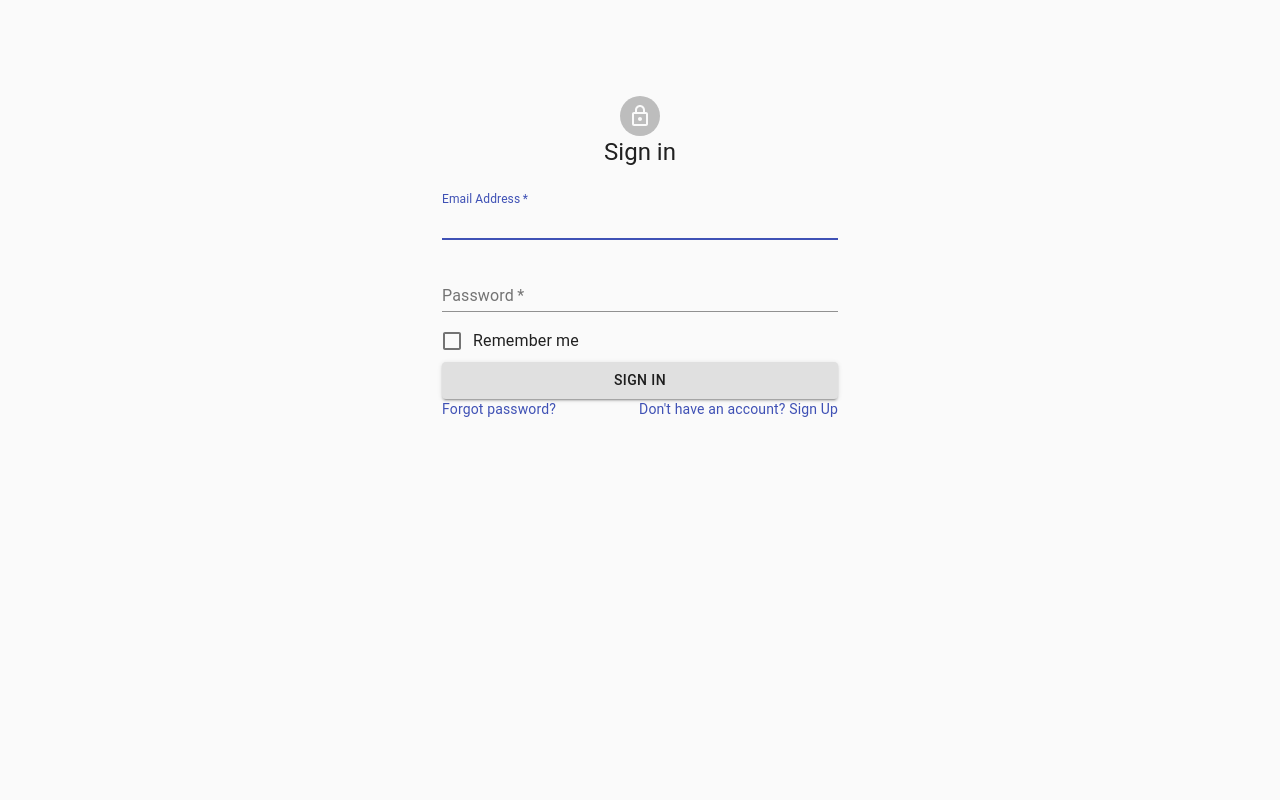
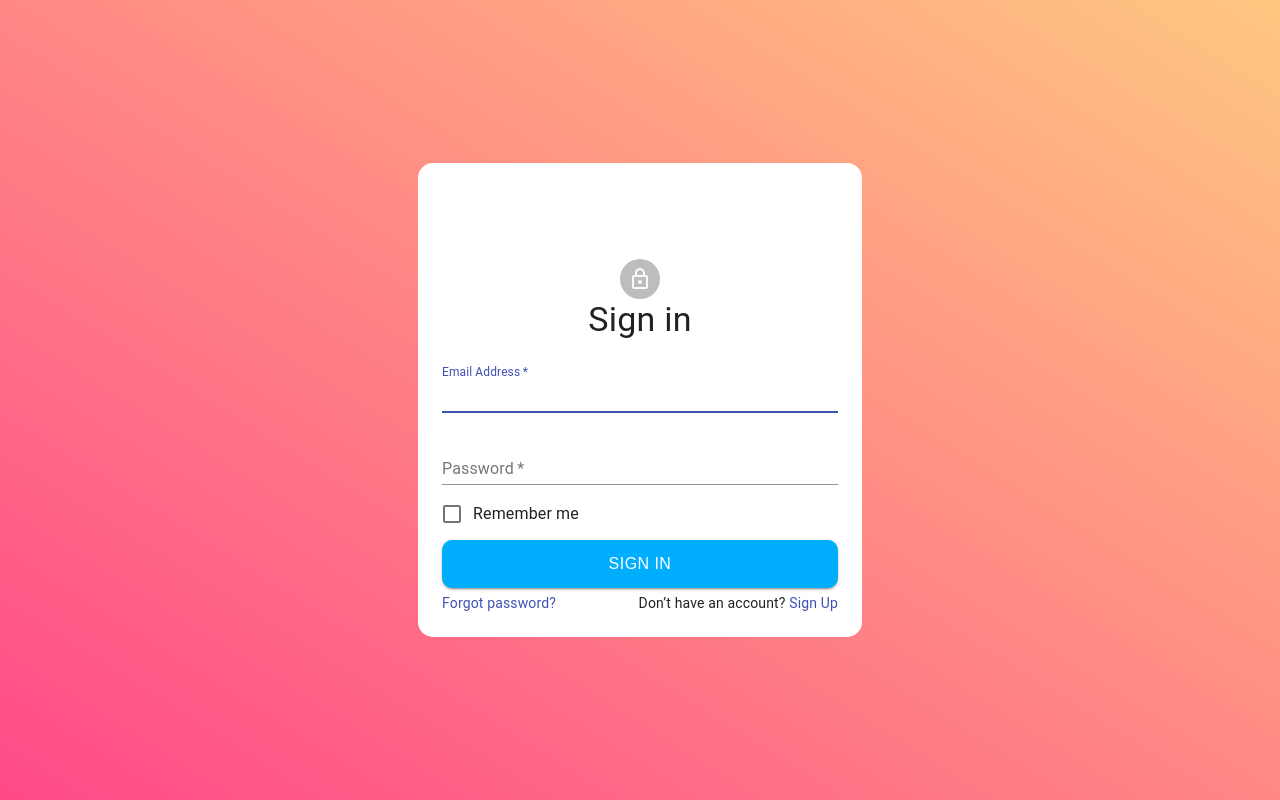
Before and after one commit to KhanggNguyen/react-ecommerce-dashboard, a React (Create React App) app: page /admin/login in a window 1280 px wide. Built offline with nearby package versions, Linux system fonts and the light colour scheme; no server answers.

Commit message:
adjust login register template

```diff
--- a/public/index.html
+++ b/public/index.html
@@ -7,7 +7,7 @@
     <meta name="theme-color" content="#000000" />
     <meta
       name="description"
-      content="Web site created using create-react-app"
+      content="a personnal ecommerce project admin dashboard using react"
     />
     <link rel="apple-touch-icon" href="%PUBLIC_URL%/logo192.png" />
     <!--
--- a/src/App.js
+++ b/src/App.js
@@ -3,8 +3,7 @@
 import { getAllCategory } from './actions/category';
 import { getAllProduct } from "./actions/product";
 import { Routes, Route, Navigate, Outlet } from "react-router-dom";
-import { Login, Register } from "./components";
-import { Dashboard, Categories, Products, Customers, Orders } from "./pages";
+import { Dashboard, Categories, Products, Customers, Orders, Login, Register } from "./pages";
 import { getAllOrders } from "./actions/order";
 import { getAllUser } from "./actions/user";
 
--- a/src/components/LoginForm/LoginForm.jsx
+++ b/src/components/LoginForm/LoginForm.jsx
@@ -1,6 +1,6 @@
 import React from "react";
 import { useDispatch, useSelector } from "react-redux";
-import { login } from '../../actions/auth';
+import { login } from "../../actions/auth";
 import {
     Avatar,
     Button,
@@ -60,9 +60,7 @@
                     <Avatar sx={{ m: 1, bgcolor: "secondary.main" }}>
                         <LockOutlined />
                     </Avatar>
-                    <Typography component="h1" variant="h5">
-                        Sign in
-                    </Typography>
+                    <Typography variant="h4">Sign in</Typography>
                     <Box
                         component="form"
                         onSubmit={handleSubmit}
@@ -100,6 +98,7 @@
                             fullWidth
                             variant="contained"
                             sx={{ mt: 3, mb: 2 }}
+                            className={classes.button}
                         >
                             Sign In
                         </Button>
@@ -110,8 +109,9 @@
                                 </Link>
                             </Grid>
                             <Grid item>
-                                <Link href='/admin/register/' variant="body2">
-                                    {"Don't have an account? Sign Up"}
+                                <span>Don&rsquo;t have an account?</span>
+                                <Link href="/admin/register" variant="body2">
+                                    {" Sign Up"}
                                 </Link>
                             </Grid>
                         </Grid>
--- a/src/components/LoginForm/styles.js
+++ b/src/components/LoginForm/styles.js
@@ -4,8 +4,27 @@
     toolbar: theme.mixins.toolbar,
     content: {
         flexGrow: 1,
-        backgroundColor: theme.palette.background.default,
         padding: theme.spacing(3),
+        backgroundColor: "#FFF",
+        borderRadius: "15px",
     },
     container: {},
+    button:{
+        borderRadius: "10px",
+        color: "white",
+        padding: "10px",
+        margin: "5px 0",
+        outline: "none",
+        fontFamily: `"Poppins", sans-serif`,
+        fontSize: "1rem",
+        textAlign: "center",
+        width: "100%",
+        backgroundColor: "#00aefd",
+        display: "flex",
+        alignItems: "center",
+        justifyContent: "center",
+        "&:hover": {
+            backgroundColor: "#00aefe",
+        }
+    }
 }));
--- a/src/components/RegisterForm/RegisterForm.jsx
+++ b/src/components/RegisterForm/RegisterForm.jsx
@@ -65,7 +65,7 @@
     };
 
     return (
-        <Container component="main" maxWidth="xs">
+        <Container component="main" maxWidth="xs" className={classes.content}>
             <div className={classes.toolbar} />
             <CssBaseline />
             <Box
@@ -79,7 +79,7 @@
                 <Avatar sx={{ m: 1, bgcolor: "secondary.main" }}>
                     <LockOutlined />
                 </Avatar>
-                <Typography component="h1" variant="h5">
+                <Typography variant="h4">
                     Sign up
                 </Typography>
                 <Box
@@ -181,24 +181,13 @@
                                 autoComplete="new-password"
                             />
                         </Grid>
-                        <Grid item xs={12}>
-                            <FormControlLabel
-                                control={
-                                    <Checkbox
-                                        value="allowExtraEmails"
-                                        color="primary"
-                                    />
-                                }
-                                label="I want to receive inspiration, marketing promotions and updates via email."
-                            />
-                        </Grid>
                     </Grid>
-
                     <Button
                         type="submit"
                         fullWidth
                         variant="contained"
                         sx={{ mt: 3, mb: 2 }}
+                        className={classes.button}
                     >
                         Sign Up
                     </Button>
@@ -219,8 +208,9 @@
                     </Snackbar>
                     <Grid container justifyContent="flex-end">
                         <Grid item>
+                            <span>Already have an account?</span>
                             <Link href="/admin/login" variant="body2">
-                                Already have an account? Sign in
+                                {" Sign in"}
                             </Link>
                         </Grid>
                     </Grid>
--- a/src/components/RegisterForm/styles.js
+++ b/src/components/RegisterForm/styles.js
@@ -4,8 +4,27 @@
     toolbar: theme.mixins.toolbar,
     content: {
         flexGrow: 1,
-        backgroundColor: theme.palette.background.default,
         padding: theme.spacing(3),
+        backgroundColor: "#FFF",
+        borderRadius: "15px",
     },
     container: {},
+    button:{
+        borderRadius: "10px",
+        color: "white",
+        padding: "10px",
+        margin: "5px 0",
+        outline: "none",
+        fontFamily: `"Poppins", sans-serif`,
+        fontSize: "1rem",
+        textAlign: "center",
+        width: "100%",
+        backgroundColor: "#00aefd",
+        display: "flex",
+        alignItems: "center",
+        justifyContent: "center",
+        "&:hover": {
+            backgroundColor: "#00aefe",
+        }
+    }
 }));
--- a/src/components/index.js
+++ b/src/components/index.js
@@ -1,5 +1,5 @@
-export { default as Login } from "./LoginForm/LoginForm";
-export { default as Register } from "./RegisterForm/RegisterForm";
+export { default as LoginForm } from "./LoginForm/LoginForm";
+export { default as RegisterForm } from "./RegisterForm/RegisterForm";
 export { default as Sidebar } from "./Sidebar/Sidebar";
 export { default as Layout } from "./Layout/Layout";
 export { default as FormDialog } from "./UI/FormDialog/FormDialog";
--- /dev/null
+++ b/src/pages/Login/LoginPage.jsx
@@ -0,0 +1,30 @@
+import React from "react";
+import { LoginForm } from "../../components";
+
+import { Box, createTheme } from "@material-ui/core";
+import { ThemeProvider } from "@material-ui/styles";
+
+const mdTheme = createTheme();
+const LoginPage = () => {
+    return (
+        <>
+            <ThemeProvider theme={mdTheme}>
+                <Box
+                    style={{
+                        display: "flex",
+                        alignItems: "center",
+                        justifyContent: "center",
+                        minWidth: "100vw",
+                        minHeight: "100vh",
+                        margin: "0",
+                        backgroundImage: "linear-gradient(to right top, #FF4988, #FFC781)",
+                    }}
+                >
+                    <LoginForm />
+                </Box>
+            </ThemeProvider>
+        </>
+    );
+};
+
+export default LoginPage;
--- /dev/null
+++ b/src/pages/Register/Register.jsx
@@ -0,0 +1,32 @@
+import React from "react";
+import { RegisterForm } from "../../components";
+
+import { Box, createTheme } from "@material-ui/core";
+import { ThemeProvider } from "@material-ui/styles";
+
+const mdTheme = createTheme();
+
+const RegisterPage = () => {
+    return (
+        <>
+            <ThemeProvider theme={mdTheme}>
+                <Box
+                    style={{
+                        display: "flex",
+                        alignItems: "center",
+                        justifyContent: "center",
+                        minWidth: "100vw",
+                        minHeight: "100vh",
+                        margin: "0",
+                        backgroundImage:
+                            "linear-gradient(to right top, #FF4988, #FFC781)",
+                    }}
+                >
+                    <RegisterForm />
+                </Box>
+            </ThemeProvider>
+        </>
+    );
+};
+
+export default RegisterPage;
--- a/src/pages/index.js
+++ b/src/pages/index.js
@@ -3,3 +3,5 @@
 export { default as Products } from './Products/ProductsPage';
 export { default as Orders } from './Orders/OrdersPage';
 export { default as Customers } from './Customers/CustomersPage';
+export { default as Login } from './Login/LoginPage';
+export { default as Register } from './Register/Register';
```
